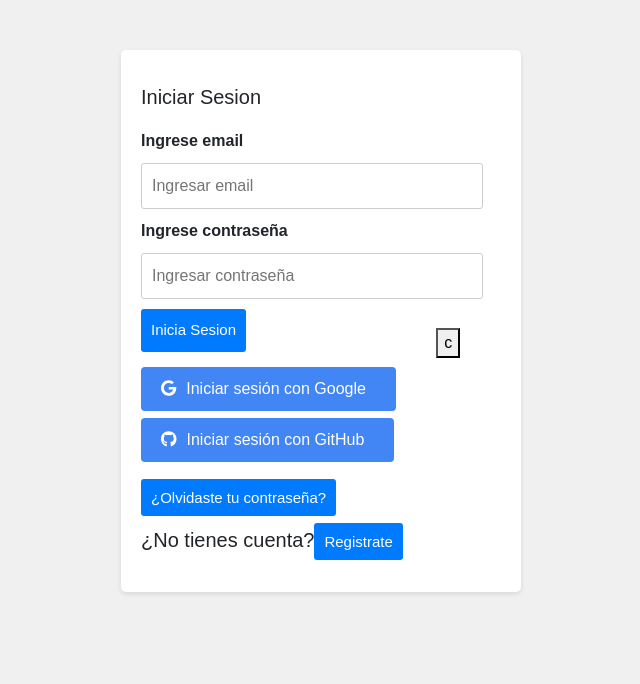
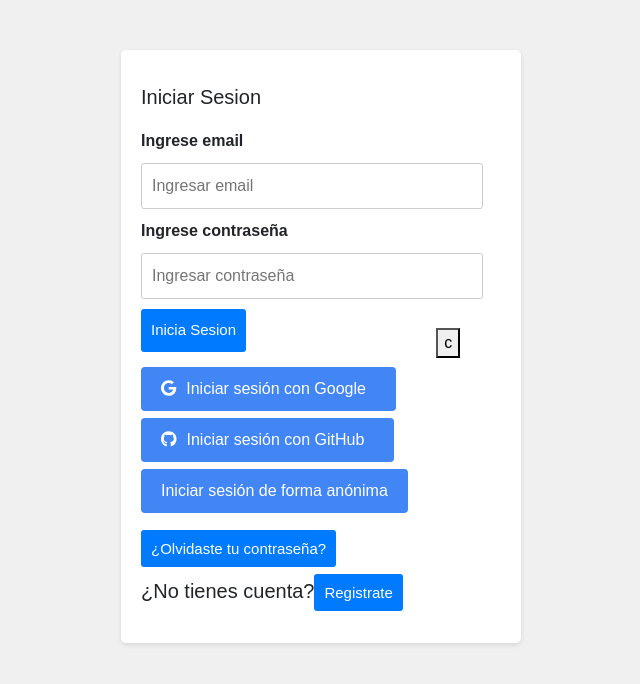
Before and after one commit to vazqueznahuel/Clementina, a React (Create React App) app: page / in a window 1280 px wide. Shown: the top 684 px of the page, without its empty margins (319-959 px from the left). Built offline with nearby package versions, Linux system fonts and the light colour scheme; no server answers.

Commit message:
Agregando el boton para iniciar sesion de forma anonima

```diff
--- a/src/components/login/login.jsx
+++ b/src/components/login/login.jsx
@@ -98,6 +98,10 @@ function Login(props) {
           <span>Iniciar sesión con GitHub</span>
         </button>
 
+        <button onClick={signInAnonimo} className='google-signin-button'>
+          Iniciar sesión de forma anónima
+        </button>
+
         <h6 className='form-title'>
             <Link to='/Recuper-Contraseña' className='button'>
              ¿Olvidaste tu contraseña?
```
